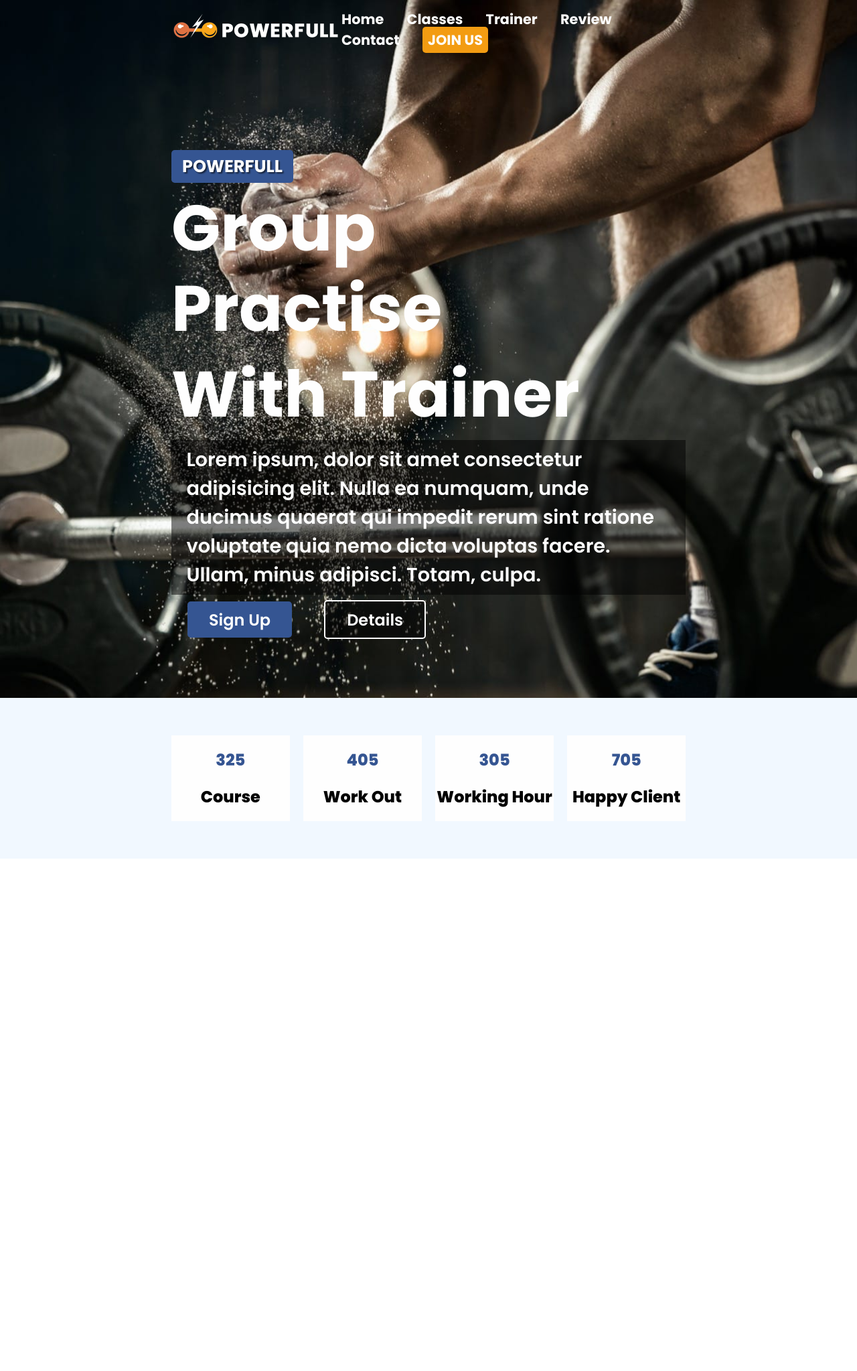
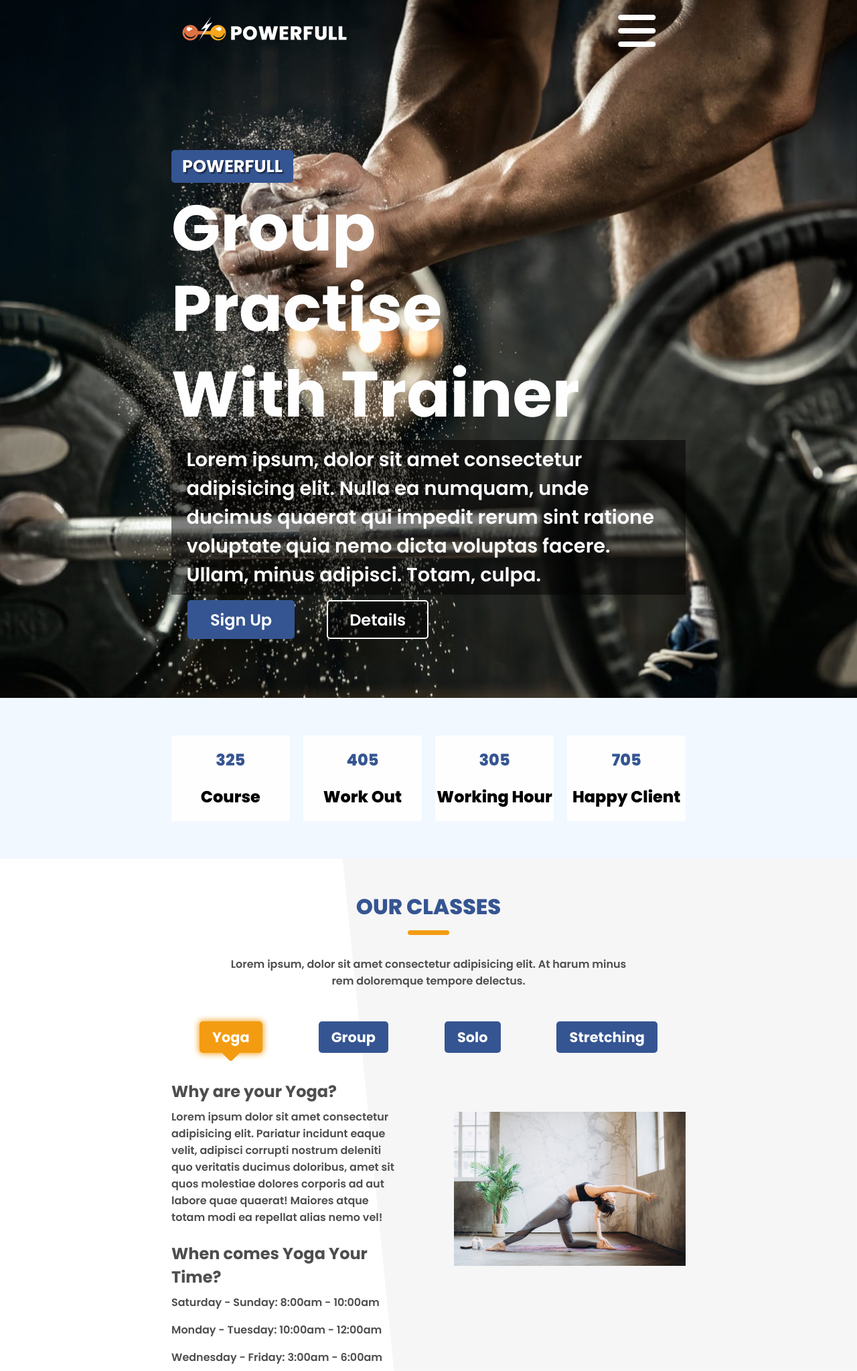
Before and after one commit to OguzcanIzanli/Sport-Center, a website built with Vite: page index.html in a window 1280 px wide. Shown: the whole page at 67% size. Before the commit the page ends 1282 px from the top, so only its background shows below. Built offline with nearby package versions, Linux system fonts and the light colour scheme.

Commit message:
Classes section added

```diff
--- /dev/null
+++ b/css/layout/classes.css
@@ -0,0 +1,101 @@
+.classesImage {
+    position: absolute;
+    background-color: #F6F6F6;
+    clip-path: polygon(0% 0, 100% 0, 100% 100%, 10% 100%);
+    right: -33.3%;
+    width: 100%;
+    height: 100%;
+    z-index: -1;
+}
+
+#classes {
+    text-align: center;
+    color: var(--color-g);
+}
+
+#classes h1 {
+    color: var(--color-b);
+    padding-top: 3rem;
+    font-size: 2rem;
+    font-weight: 800;
+}
+
+#classes .line {
+    padding: 3.5px;
+    background-color: var(--color-y);
+    border-radius: 20px;
+    display: inline-block;
+    width: 8%;
+}
+
+.ourClassesP {
+    font-weight: 600;
+    padding: 1.5rem 0;
+    width: 80%;
+    margin: 0 auto;
+}
+
+.classesBtns {
+    display: flex;
+    justify-content: space-around;
+    align-items: center;
+    margin: 1.5rem 0;
+}
+
+.classesBtn {
+    color: var(--color-w);
+    background-color: var(--color-b);
+    padding: 0.5rem 1.2rem;
+    transition: all 0.3s;
+    font-size: 1.3rem;
+    font-weight: 700;
+    position: relative;
+}
+
+.classesBtn:hover {
+    background-color: var(--color-y);
+}
+
+.caret {
+    position: absolute;
+    bottom: -2.4rem;
+    font-size: 3rem;
+    left: 50%;
+    color: var(--color-y);
+    transform: translate(-50%, 0);
+    z-index: -1;
+}
+
+.selected {
+    box-shadow: 0px 0px 10px 1px var(--color-y);
+    background-color: var(--color-y);
+}
+
+.classes {
+    display: none;
+    justify-content: space-between;
+}
+
+.d-flex {
+    display: flex;
+}
+
+.classes img {
+    width: 45%;
+    height: min-content;
+    padding: 4rem 0 0 0;
+}
+
+.information {
+    width: 45%;
+    text-align: left;
+}
+
+.information h2 {
+    padding-top: 1rem;
+}
+
+.information p {
+    font-weight: 600;
+    padding: 0.5rem 0;
+}
--- a/css/layout/hero.css
+++ b/css/layout/hero.css
@@ -46,22 +46,31 @@
 
 .heroBtns a {
     color: var(--color-w);
-    text-decoration: none;
     font-size: 1.5rem;
     font-weight: 600;
     padding: 0.6rem 2rem;
     margin: 0.5rem 1.5rem;
+    transition: all 0.3s;
 }
 
 .heroBtns a:first-child {
     background-color: var(--color-b);
-    border-radius: 5px;
+    border: 2px solid var(--color-b);
+}
+
+.heroBtns a:first-child:hover {
+    background-color: rgba(0,0,0,0.8);
+    scale: 0.95;
 }
 
 .heroBtns a:last-child {
     border: 2px solid var(--color-w);
-    border-radius: 5px;
     background-color: rgba(0,0,0,0.5);
+}
+
+.heroBtns a:last-child:hover {
+    background-color: rgba(0,0,0,0.8);
+    scale: 0.95;
 }
 
 /* STATISTICS  */
--- a/css/layout/navbar.css
+++ b/css/layout/navbar.css
@@ -5,27 +5,37 @@
     position: fixed;
     width: 60%;
     color: var(--color-w);
-}
-
-.pageLogo {
-    display: flex;
+    border-radius: 10px;
+    transition: all 0.3s linear;
+    padding: 0 0.8rem;
+    z-index: 2;
 }
 
 .navbarBtns a {
     color: var(--color-w);
-    text-decoration: none;
     font-size: 1.3rem;
     font-weight: 700;
+    transition: all 0.3s;
 }
 
 .navbarBtns a:not(:last-child) {
-    margin-right: 30px;
+    margin-right: 1vw;
 }
 
 .navbarBtns a:last-child {
     background-color: var(--color-y);
-    border-radius: 5px;
     padding: 5px 8px;
+    border: 2px solid var(--color-y);
+}
+
+.navbarBtns a:not(:last-child):hover {
+    opacity: 0.6;
+    text-shadow: 2px 2px 2px rgba(0,0,0,1);
+}
+
+.navbar a:last-child:hover {
+    background-color: rgba(0,0,0,0.8);
+    color: var(--color-y);
 }
 
 .navbarMenuBtn {
@@ -34,21 +44,19 @@
     display: none;
 }
 
-@media (max-width: 576px) {
-    .navbar {
-        width: 95%;
-    }
-
+@media (max-width: 1400px) {
     .navbarBtns {
         position: absolute;
         display: flex;
         flex-direction: column;
-        width: 100%;
+        width: 40%;
         top: 95px;
+        right: 0;
         background-color: rgba(0,0,0,0.8);
         transition: all 0.3s linear;
         height: 0;
         overflow: hidden;
+        border-radius: 10px;
     }
 
     .navbarOpen {
--- a/css/main.css
+++ b/css/main.css
@@ -1,11 +1,17 @@
 @import "./layout/navbar.css";
 @import "./layout/hero.css";
+@import "./layout/classes.css";
 
 * {
     padding: 0;
     margin: 0;
     box-sizing: border-box;
     font-family: "Poppins", sans-serif;
+}
+
+a {
+    text-decoration: none;
+    border-radius: 5px;
 }
 
 :root {
@@ -19,6 +25,7 @@
 .container {
     width: 60%;
     margin: 0 auto;
+    position: relative;
 }
 
 @media (max-width: 576px) {
--- a/index.html
+++ b/index.html
@@ -24,12 +24,10 @@
 
     <body>
         <!-- Navbar - Start  -->
-        <header>
-            <div class="container">
+        <header class="container">
             <div class="navbar">
-                    <div class="pageLogo">
                 <img src="./images/logo.png" alt="Logo" />
-                    </div>
+
                 <div class="navbarBtns">
                     <a href="">Home</a>
                     <a href="">Classes</a>
@@ -40,7 +38,6 @@
                 </div>
                 <div class="navbarMenuBtn">
                     <i class="fa-solid fa-bars"></i>
-                    </div>
                 </div>
             </div>
         </header>
@@ -89,11 +86,95 @@
         </div>
         <!-- Hero - End -->
 
-        <!-- Our Classes - Start -->
-        <div class="container">
-            <section class="ourClassesContainer"></section>
+        <!-- Classes - Start -->
+        <div id="classes" class="container">
+            <div class="classesImage"></div>
+            <h1>OUR CLASSES</h1>
+            <span class="line"></span>
+            <p class="ourClassesP">
+                Lorem ipsum, dolor sit amet consectetur adipisicing elit. At
+                harum minus rem doloremque tempore delectus.
+            </p>
+            <div class="classesBtns">
+                <a name="yoga" class="classesBtn selected" href=""
+                    >Yoga
+                    <span class="caret"
+                        ><i class="fa-solid fa-caret-down"></i
+                    ></span>
+                </a>
+                <a name="group" class="classesBtn" href="">Group </a>
+                <a name="solo" class="classesBtn" href="">Solo </a>
+                <a name="stretching" class="classesBtn" href="">Stretching </a>
             </div>
-        <!-- Our Classes - End -->
+            <!-- Yoga -->
+            <div id="yoga" class="classes d-flex">
+                <div class="information">
+                    <h2>Why are your Yoga?</h2>
+                    <p>
+                        Lorem ipsum dolor sit amet consectetur adipisicing elit.
+                        Pariatur incidunt eaque velit, adipisci corrupti nostrum
+                        deleniti quo veritatis ducimus doloribus, amet sit quos
+                        molestiae dolores corporis ad aut labore quae quaerat!
+                        Maiores atque totam modi ea repellat alias nemo vel!
+                    </p>
+                    <h2>When comes Yoga Your Time?</h2>
+                    <p>Saturday - Sunday: 8:00am - 10:00am</p>
+                    <p>Monday - Tuesday: 10:00am - 12:00am</p>
+                    <p>Wednesday - Friday: 3:00am - 6:00am</p>
+                </div>
+                <img src="./images/yoga.jpg" alt="yoga" />
+            </div>
+            <!-- Group -->
+            <div id="group" class="classes">
+                <div class="information">
+                    <h2>Why are your Group?</h2>
+                    <p>
+                        Lorem ipsum dolor sit amet consectetur, adipisicing
+                        elit. Facilis esse mollitia modi incidunt dolores
+                        reiciendis porro distinctio, veritatis sapiente alias.
+                        Quae excepturi dolor, asperiores et atque adipisci
+                        voluptatibus repellat labore, minus tempora at,
+                        explicabo animi?
+                    </p>
+                    <h2>When comes Group Your Time?</h2>
+                    <p>Saturday - Sunday: 10:00am - 12:00am</p>
+                    <p>Monday - Tuesday: 12:00am - 14:00am</p>
+                    <p>Wednesday - Friday: 6:00am - 9:00am</p>
+                </div>
+                <img src="./images/group.webp" alt="group" />
+            </div>
+            <!-- Solo -->
+            <div id="solo" class="classes">
+                <div class="information">
+                    <h2>Why are your Solo?</h2>
+                    <p>
+                        Lorem ipsum dolor sit amet consectetur, adipisicing
+                        elit. Doloribus nihil velit rerum dolores nemo, quisquam
+                        architecto minus, veritatis quo nisi reiciendis sed
+                        dignissimos facilis ad.
+                    </p>
+                    <h2>When comes Solo Your Time?</h2>
+                    <p>7/24</p>
+                </div>
+                <img src="./images/solo.jpg" alt="solo" />
+            </div>
+            <!-- Stretching -->
+            <div id="stretching" class="classes">
+                <div class="information">
+                    <h2>Why are your Stretching?</h2>
+                    <p>
+                        Lorem ipsum, dolor sit amet consectetur adipisicing
+                        elit. Illo, quas!
+                    </p>
+                    <h2>When comes Stretching Your Time?</h2>
+                    <p>Saturday - Sunday: 8:00am - 10:00am</p>
+                    <p>Monday - Tuesday: 10:00am - 12:00am</p>
+                    <p>Wednesday - Friday: 3:00am - 6:00am</p>
+                </div>
+                <img src="./images/stret.webp" alt="stretching" />
+            </div>
+        </div>
+        <!-- Classes - End -->
         <script src="./js/main.js"></script>
     </body>
 </html>
--- a/js/main.js
+++ b/js/main.js
@@ -2,6 +2,7 @@
 const navbarMenuBtn = document.querySelector(".navbarMenuBtn");
 const navbarMenuBtnIcon = document.querySelector(".navbarMenuBtn i");
 const navbarButtons = document.querySelector(".navbarBtns");
+const navbar = document.querySelector(".navbar");
 
 navbarMenuBtn.addEventListener("click", () => {
     navbarButtons.classList.toggle("navbarOpen");
@@ -11,3 +12,42 @@ navbarMenuBtn.addEventListener("click", () => {
         ? "fa-solid fa-xmark"
         : "fa-solid fa-bars";
 });
+
+document.addEventListener("scroll", () => {
+    window.scrollY > 100
+        ? (navbar.style.backgroundColor = "rgba(0, 0, 0, 0.8)")
+        : (navbar.style.backgroundColor = "");
+});
+
+// CLASSES
+const classesBtns = document.querySelectorAll(".classesBtn");
+const classes = document.querySelectorAll(".classes");
+
+classesBtns.forEach((btn) => {
+    btn.addEventListener("click", handleClick);
+});
+
+function handleClick(e) {
+    e.preventDefault();
+    classesBtns.forEach((btn) => {
+        btn.innerHTML = `${btn.name.charAt(0).toUpperCase()}${btn.name.slice(
+            1
+        )}`;
+        btn.classList.remove("selected");
+    });
+
+    e.target.innerHTML = `${e.target.name
+        .charAt(0)
+        .toUpperCase()}${e.target.name.slice(1)} <span class="caret"
+    ><i class="fa-solid fa-caret-down"></i
+></span>`;
+
+    e.target.classList.add("selected");
+
+    classes.forEach((classItem) => {
+        classItem.classList.remove("d-flex");
+        if (e.target.name == classItem.id) {
+            classItem.classList.add("d-flex");
+        }
+    });
+}
```
Lines whose indentation alone changed are shown as unchanged.
